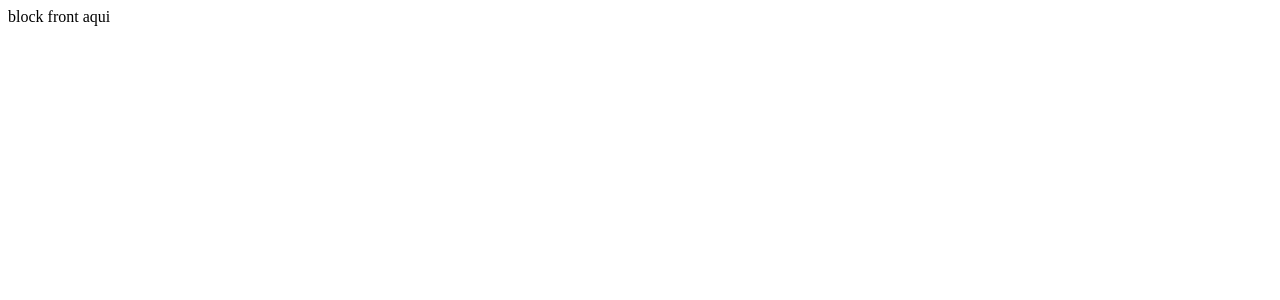
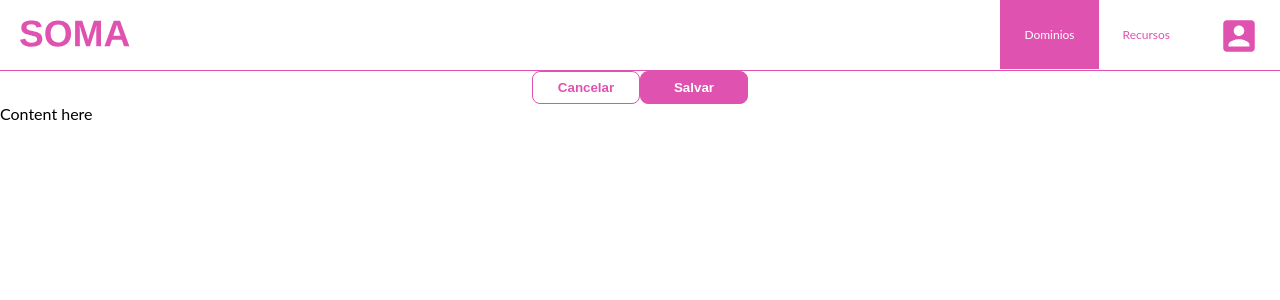
Before and after one commit to willianOliveiraMX/block-front, a React (Create React App) app: page / in a window 1280 px wide. Shown: the top 300 px of the page. Built offline with nearby package versions, Linux system fonts and the light colour scheme.

Commit message:
add profile menu

```diff
--- a/src/App.tsx
+++ b/src/App.tsx
@@ -1,7 +1,18 @@
 import React from "react";
+import Header from "./components/Header";
+import BasicButton from "./components/BasicButton";
 
 const App = (): JSX.Element => {
-  return <div>block front aqui</div>;
+  return (
+    <>
+      <Header />
+      <div style={{ width: "100%", display: "flex", justifyContent: "center" }}>
+        <BasicButton description="Cancelar" callBack={() => {}} secondary />
+        <BasicButton description="Salvar" callBack={() => {}} />
+      </div>
+      <div>Content here </div>
+    </>
+  );
 };
 
 export default App;
--- /dev/null
+++ b/src/components/BasicButton/index.style.js
@@ -0,0 +1,45 @@
+import styled from "styled-components";
+
+export const StyledButton = styled.button`
+  width: 108px;
+  padding: 8px 24px;
+  font-weight: 600;
+  border: none;
+  border-radius: 8px;
+  background-color: ${({ secondary }) => (secondary ? "white" : "#e052b0")};
+  border: 1px solid #e052b0;
+  color: ${({ secondary }) => (secondary ? "#e052b0" : "white")};
+  transition: all ease 250ms;
+  cursor: pointer;
+  position: relative;
+  overflow: hidden;
+  &:hover {
+    transform: translateY(-2px);
+  }
+`;
+
+export const Wave = styled.span`
+  top: 0;
+  left: 0;
+  width: 1px;
+  height: 1px;
+  position: absolute;
+  will-change: transform;
+  transform: ${({ axleX, axleY }) =>
+    `translateX(${axleX}px) translateY(${axleY}px)`};
+  &::after {
+    content: "";
+    transition: all ease 500ms;
+    display: block;
+    width: 100%;
+    border-radius: 50%;
+    width: 2px;
+    height: 2px;
+    background-color: #ffb6e6;
+    opacity: ${({ display }) => (display ? "0.8" : "0")};
+    will-change: transform;
+    transform: ${({ scale }) => `scale(${scale})`};
+  }
+`;
+
+export default StyledButton;
--- /dev/null
+++ b/src/components/BasicButton/index.tsx
@@ -0,0 +1,71 @@
+import React, { useState, useRef } from "react";
+import { StyledButton, Wave } from "./index.style";
+
+interface BasicButtonInterface {
+  description: string;
+  callBack: (event: React.MouseEvent<HTMLElement>) => void;
+  secondary?: boolean;
+}
+
+const defaultProps = {
+  secondary: false,
+};
+
+const BasicButton = ({
+  description,
+  callBack,
+  secondary,
+}: BasicButtonInterface): JSX.Element => {
+  const [openWave, setOpenState] = useState(false);
+  const [axleY, setAxleY] = useState(0);
+  const [axleX, setAxleX] = useState(0);
+  const [scale, setScale] = useState(0);
+
+  const buttonRef = useRef<HTMLInputElement>(null);
+  const waveRef = useRef<HTMLInputElement>(null);
+
+  const handleClick = (event: React.MouseEvent<HTMLElement>) => {
+    const buttonPosition = buttonRef?.current?.getBoundingClientRect();
+
+    setAxleY(Math.abs((buttonPosition?.top || 0) - event.clientY));
+    setAxleX(Math.abs((buttonPosition?.left || 0) - event.clientX));
+    setOpenState(true);
+
+    setScale(buttonPosition?.width || 90);
+
+    const cleanEffect = () => {
+      waveRef?.current?.removeEventListener("transitionend", cleanEffect);
+      setOpenState(false);
+      const cleanEffect2 = () => {
+        waveRef?.current?.removeEventListener("transitionend", cleanEffect2);
+        setScale(0);
+        callBack(event);
+      };
+      waveRef?.current?.addEventListener("transitionend", cleanEffect2);
+    };
+
+    waveRef?.current?.addEventListener("transitionend", cleanEffect);
+  };
+
+  return (
+    <StyledButton
+      type="button"
+      onClick={handleClick}
+      ref={buttonRef}
+      secondary={secondary}
+    >
+      {description}
+      <Wave
+        ref={waveRef}
+        display={openWave}
+        axleX={axleX}
+        axleY={axleY}
+        scale={scale}
+      />
+    </StyledButton>
+  );
+};
+
+BasicButton.defaultProps = defaultProps;
+
+export default BasicButton;
--- /dev/null
+++ b/src/components/Header/index.style.js
@@ -0,0 +1,55 @@
+import styled from "styled-components";
+
+export const LogoImage = styled.img`
+  width: 110px;
+`;
+
+export const HeaderStyled = styled.header`
+  padding: 20px 20px 5px;
+  border-bottom: 1px solid #e052b0;
+  display: flex;
+  justify-content: space-between;
+`;
+
+export const LoginIconStyled = styled.img`
+  width: 42px;
+  cursor: pointer;
+  margin-left: 24px;
+  position: relative;
+  top: -12%;
+`;
+
+export const MenuWrapper = styled.div`
+  display: flex;
+`;
+
+export const MenuItem = styled.div`
+  font-size: 12px;
+  padding: 12px 24px;
+  transition: all 250ms ease-in;
+  color: ${({ backGroundColor }) => (backGroundColor ? "white" : "#e052b0")};
+  position: relative;
+  height: 100%;
+  top: -45%;
+  display: flex;
+  align-items: center;
+  cursor: pointer;
+  overflow: hidden;
+  &::after {
+    content: "";
+    width: 100%;
+    height: 100%;
+    position: absolute;
+    background-color: #e052b0;
+    left: 0;
+    top: 0;
+    transition: all 250ms ease;
+    z-index: -10;
+    transform: ${({ backGroundColor }) =>
+      backGroundColor ? "translateY(0%)" : "translateY(103%)"};
+  }
+`;
+
+export const LoginMenuWrapper = styled.div`
+  position: relative;
+`;
--- /dev/null
+++ b/src/components/Header/index.tsx
@@ -0,0 +1,62 @@
+import React, { useState } from "react";
+import LogoIcon from "../../icons/logo.svg";
+import LoginIcon from "../../icons/login.svg";
+import ProfileMenu from "../ProfileMenu";
+import {
+  LogoImage,
+  HeaderStyled,
+  LoginIconStyled,
+  MenuWrapper,
+  MenuItem,
+  LoginMenuWrapper,
+} from "./index.style";
+
+const Header = (): JSX.Element => {
+  const [selectedItem, setSelectedItem] = useState("domain");
+  const [openProfileMenu, setOpenProfileMenu] = useState(false);
+
+  const handleSelectedItem = (itemDescription: string) => {
+    setSelectedItem(itemDescription);
+  };
+
+  const handleOpenProfileMenu = () => {
+    setOpenProfileMenu(!openProfileMenu);
+  };
+
+  return (
+    <HeaderStyled>
+      <div>
+        <LogoImage src={LogoIcon} alt="logo" />
+      </div>
+      <MenuWrapper>
+        <MenuItem
+          backGroundColor={selectedItem === "domain"}
+          onClick={() => {
+            handleSelectedItem("domain");
+          }}
+        >
+          Dominios
+        </MenuItem>
+        <MenuItem
+          backGroundColor={selectedItem === "resources"}
+          onClick={() => {
+            handleSelectedItem("resources");
+          }}
+        >
+          Recursos
+        </MenuItem>
+
+        <LoginMenuWrapper>
+          <LoginIconStyled
+            src={LoginIcon}
+            alt="login"
+            onClick={handleOpenProfileMenu}
+          />
+          {openProfileMenu && <ProfileMenu />}
+        </LoginMenuWrapper>
+      </MenuWrapper>
+    </HeaderStyled>
+  );
+};
+
+export default Header;
--- /dev/null
+++ b/src/components/ProfileMenu/index.style.js
@@ -0,0 +1,27 @@
+import styled from "styled-components";
+
+export const MenuWrapper = styled.div`
+  position: absolute;
+  right: 5px;
+  background-color: white;
+  width: 120px;
+  box-shadow: 0px 1px 7px rgba(0, 0, 0, 0.25);
+  border-radius: 6px 0px 6px 6px;
+`;
+
+export const MenuList = styled.div``;
+
+export const MenuItem = styled.p`
+  cursor: pointer;
+  font-style: normal;
+  font-weight: normal;
+  font-size: 14px;
+  line-height: 34px;
+  margin: 0;
+  padding-left: 10px;
+  color: #e052b0;
+  transition: all 150ms ease-in;
+  &:hover {
+    background-color: #f4e5ef;
+  }
+`;
--- /dev/null
+++ b/src/components/ProfileMenu/index.tsx
@@ -0,0 +1,15 @@
+import React from "react";
+import { MenuWrapper, MenuList, MenuItem } from "./index.style";
+
+const ProfileMenu = (): JSX.Element => {
+  return (
+    <MenuWrapper>
+      <MenuList>
+        <MenuItem>Perfil</MenuItem>
+        <MenuItem>Sair</MenuItem>
+      </MenuList>
+    </MenuWrapper>
+  );
+};
+
+export default ProfileMenu;
--- /dev/null
+++ b/src/globalStyles.js
@@ -0,0 +1,12 @@
+// globalStyles.js
+import { createGlobalStyle } from "styled-components";
+
+const GlobalStyle = createGlobalStyle`
+  body {
+    margin: 0;
+    padding: 0;
+    font-family: Open-Sans, Lato, Sans-Serif;
+  }
+`;
+
+export default GlobalStyle;
--- a/src/index.tsx
+++ b/src/index.tsx
@@ -1,9 +1,11 @@
 import React from "react";
 import ReactDOM from "react-dom";
 import App from "./App";
+import GlobalStyle from "./globalStyles";
 
 ReactDOM.render(
   <React.StrictMode>
+    <GlobalStyle />
     <App />
   </React.StrictMode>,
   document.getElementById("root")
```
Also changed, not shown: src/icons/login.svg (added), src/icons/logo.svg (added).
